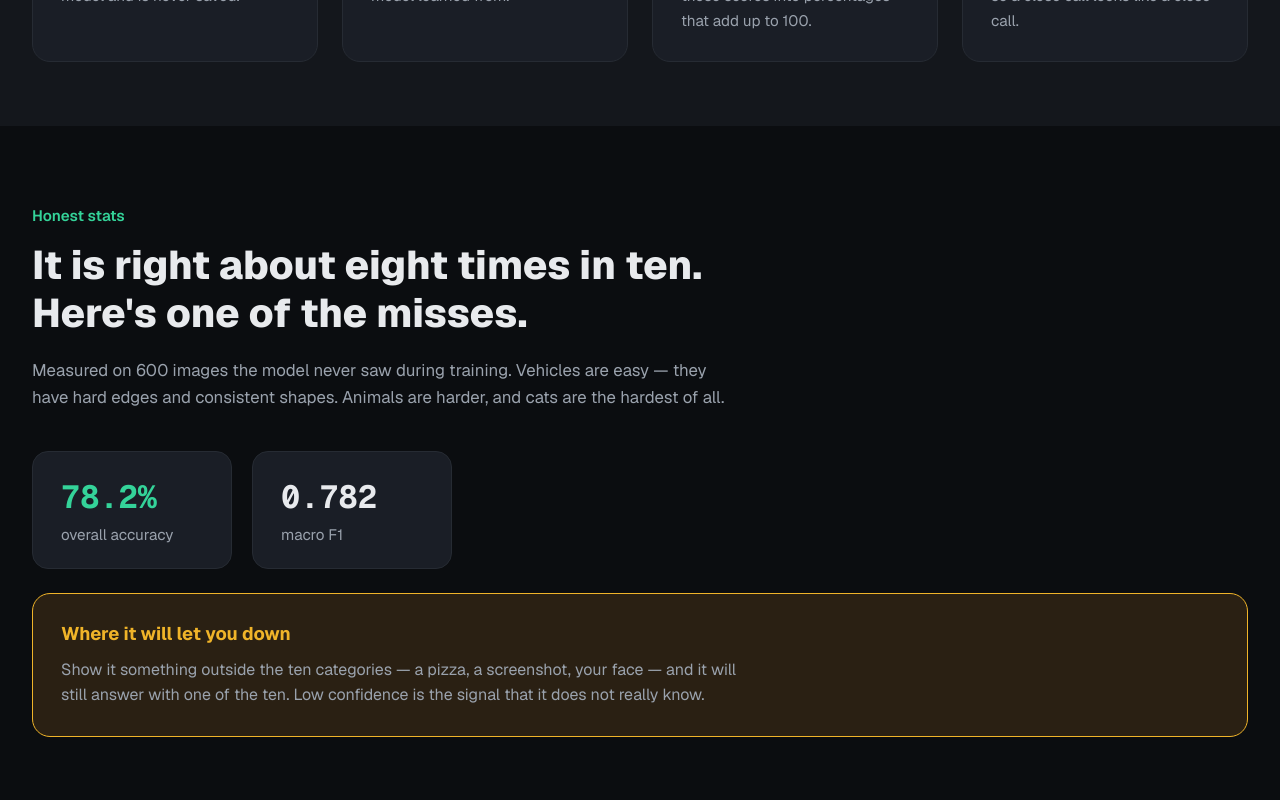
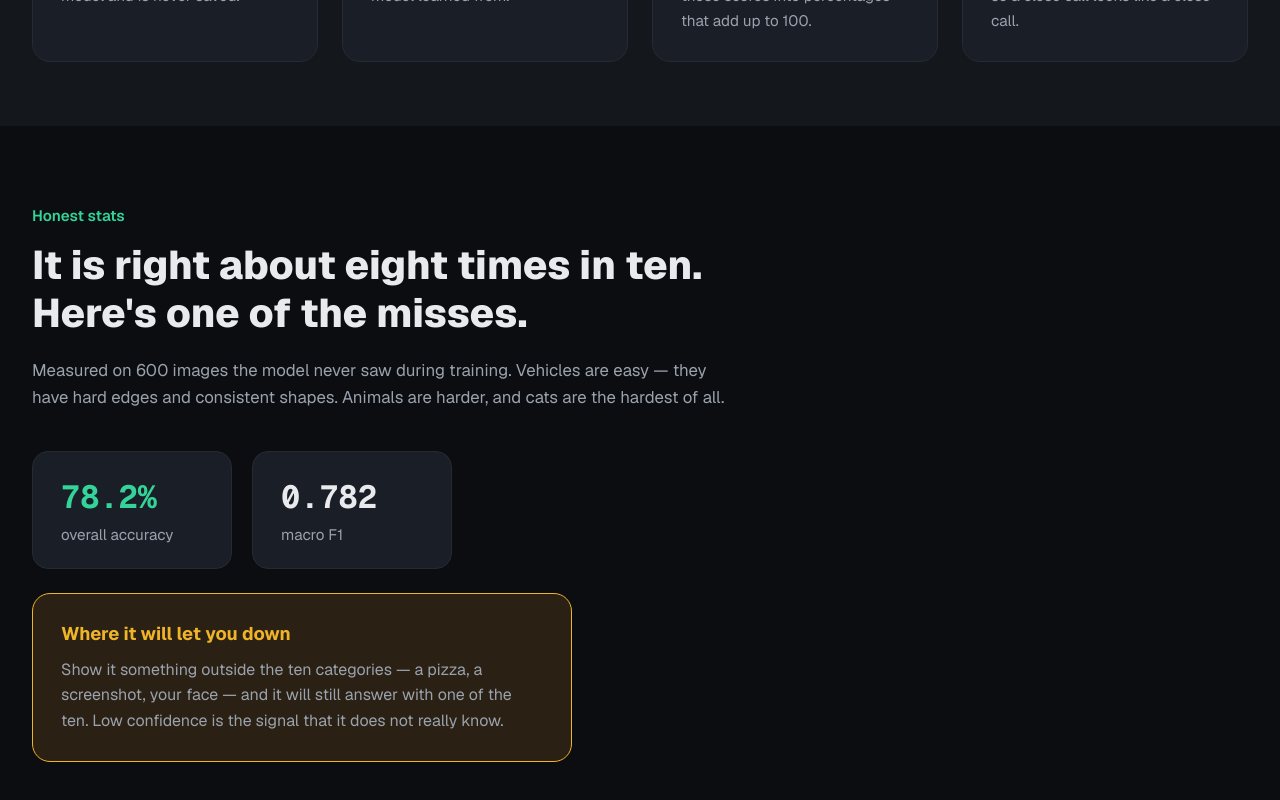
Before and after one commit to IshakAbdiazizHussen/Ai-image-classifer-, a Next.js app in the folder frontend/: page / in a window 1280 px wide. Shown: the part 1573-2373 px from the top of the page. Built offline with nearby package versions, Linux system fonts and the light colour scheme.

Commit message:
Cutting the long card bottom a little more

```diff
--- a/frontend/app/globals.css
+++ b/frontend/app/globals.css
@@ -651,6 +651,10 @@ button:disabled {
 }
 
 .warning-callout {
+  /* Capped instead of stretching the full 1280px row — the two stat
+     cards above span ~420px (200px each + 20px gap), so this is sized to
+     sit just a bit past that, not the full section width. */
+  max-width: 540px;
   margin-top: 1.5rem;
   padding: 1.75rem;
   border: 1px solid var(--amber);
```
